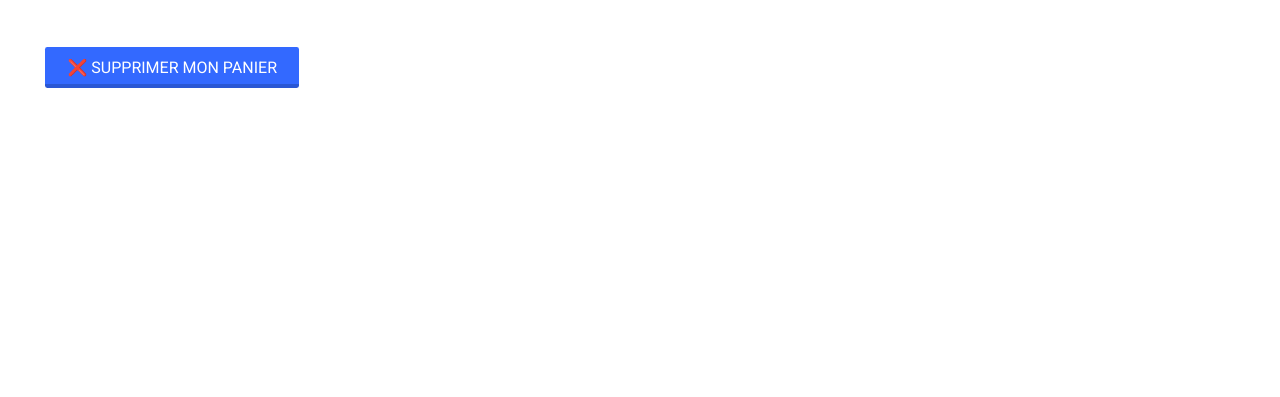
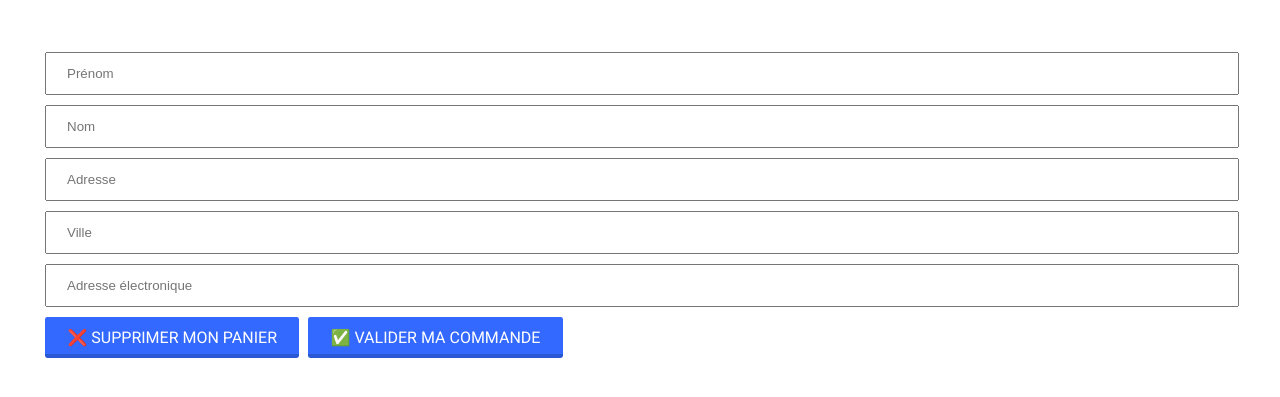
Before and after one commit to matheograil/MatheoGrail_5_23012021, a plain HTML site: page myCart.html in a window 1280 px wide. Shown: the part 95-492 px from the top of the page. Drawn offline with Linux system fonts and the light colour scheme.

Commit message:
Création du formulaire pour commander

```diff
--- a/assets/css/style.css
+++ b/assets/css/style.css
@@ -203,6 +203,16 @@ a.button:active {
     margin: 30px;
 }
 
+.myCart .myCart__actions .myCart__buttons {
+    margin-top: 5px;
+}
+
+.myCart .myCart__actions .myCart__form .myCart__input {
+    width: calc(100% - 40px);
+    padding: 12px 20px;
+    margin: 5px 0 5px 0;
+}
+
 @media screen and (max-width: 1250px) {
     .myCart .myCart__items .myCart__item {
         width: calc(100% - 20px);
--- a/myCart.html
+++ b/myCart.html
@@ -20,7 +20,17 @@
 			</div>
 			<div class="myCart__items"></div>
 			<div class="myCart__actions">
-				<a id="deleteMyCart" class="button">❌ Supprimer mon panier</a>
+				<div class="myCart__form">
+					<input class="myCart__input" type="text" name="firstName" id="firstName" placeholder="Prénom" required>
+					<input class="myCart__input" type="text" name="lastName" id="lastName" placeholder="Nom" required>
+					<input class="myCart__input" type="text" name="address" id="address" placeholder="Adresse" required>
+					<input class="myCart__input" type="text" name="city" id="city" placeholder="Ville" required>
+					<input class="myCart__input" type="email" name="email" id="email" placeholder="Adresse électronique" required>
+				</div>
+				<div class="myCart__buttons">
+					<a id="deleteMyCart" class="button">❌ Supprimer mon panier</a>
+					<a id="checkMyCart" class="button">✅ Valider ma commande</a>
+				</div>
 			</div>
 		</section>
 	</body>
```
